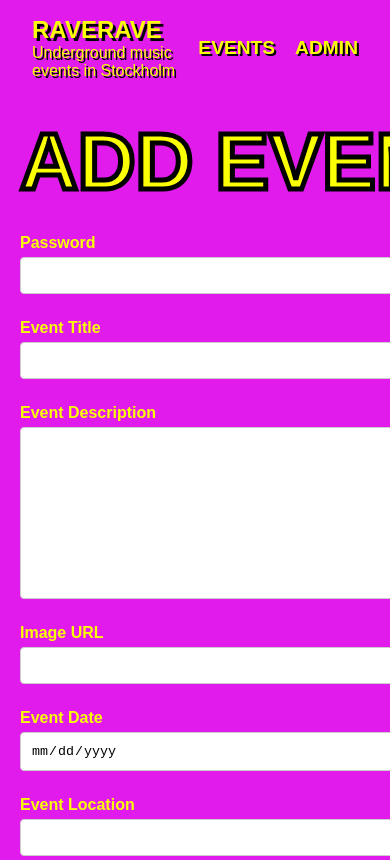
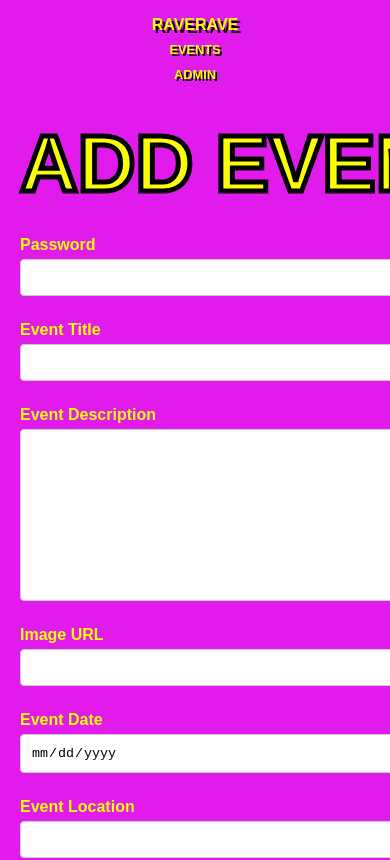
Before and after one commit to ThildaMorlid/RaveRave, a React (Create React App) app in the folder frontend/: page /admin in a window 390 px wide. Shown: the top 860 px of the page. Built offline with nearby package versions, Linux system fonts and the light colour scheme; no server answers.

Commit message:
Gjort navbar och det mesta på startsida respnosivt, lite strul med h1 och p dock

```diff
--- a/frontend/src/components/Navbar.css
+++ b/frontend/src/components/Navbar.css
@@ -4,9 +4,7 @@
   justify-content: space-between;
   align-items: center;
   background-color: var(--primary-color);
-  /* Ljuslila bakgrund */
   z-index: 100;
-  /* Se till att detta är tillräckligt högt för att hålla navbaren ovanpå andra innehåll */
   padding-top: 1rem;
   padding-bottom: 1rem;
 }
@@ -22,9 +20,7 @@
   font-family: 'Arial', sans-serif;
   font-size: 1.5rem;
   color: #FAFF03;
-  /* Guldig gul textfärg */
   text-shadow: 3px 3px 0px #000;
-  /* Lägg till fet svart skugga */
 }
 
 .navbar-brand p {
@@ -32,9 +28,7 @@
   font-family: 'Arial', sans-serif;
   font-size: 1rem;
   color: #FAFF03;
-  /* Guldig gul textfärg */
   text-shadow: 2px 2px 0px #000;
-  /* Lägg till fet svart skugga */
 }
 
 .navbar-links {
@@ -45,17 +39,47 @@
 .navbar-links a {
   text-decoration: none;
   color: #FAFF03;
-  /* Guldig gul textfärg */
   font-family: 'Arial', sans-serif;
   font-size: 1.2rem;
   font-weight: bold;
   text-transform: uppercase;
   transition: transform 0.3s ease, font-weight 0.3s ease;
   text-shadow: 2px 2px 0px #000;
-  /* Lägg till fet svart skugga */
 }
 
 .navbar-links a:hover {
   font-weight: bolder;
   transform: scale(1.1);
 }
+@media (max-width: 768px) {
+  .navbar {
+    flex-direction: column;
+    padding-top: 1rem;
+    padding-bottom: 1rem;
+    text-align: center;
+    /* Centrera innehållet i responsivt läge */
+  }
+
+  .navbar-brand h1 {
+    font-size: 1rem;
+
+    margin-bottom: 0.5rem;
+
+  }
+
+    .navbar-brand p {
+    display: none;
+  }
+
+  .navbar-links {
+    display: flex;
+    flex-direction: column;
+    align-items: center;
+
+    gap: 10px;
+  }
+
+  .navbar-links a {
+    font-size: 0.8rem;
+  }
+}
--- a/frontend/src/pages/Home.css
+++ b/frontend/src/pages/Home.css
@@ -8,6 +8,7 @@
   position: relative;
   justify-content: flex-start;
   align-items: center;
+
 }
 
 .hero-content {
@@ -24,3 +25,34 @@
   grid-template-columns: 1fr 1fr;
   grid-gap: 3rem;
 }
+
+
+@media (max-width: 768px) {
+  .home-hero {
+    height: 50vh;
+    justify-content: center;
+  }
+
+  .hero-content {
+    padding-top: 4rem;
+    padding: 0.5rem 1rem;
+    text-align: center;
+    max-width: 90%;
+
+  }
+
+  .events-list {
+    grid-template-columns: 1fr;
+    grid-gap: 2rem;
+  }
+
+ .rave-title {
+   font-size: 1.8 rem;
+   max-width: 90%;
+ }
+
+ .rave-subtitle {
+   font-size: 1rem;
+   max-width: 90%;
+ }
+}
```
Also changed, not shown: frontend/.babelrc (deleted), frontend/src/index.css (line endings or trailing spaces).
